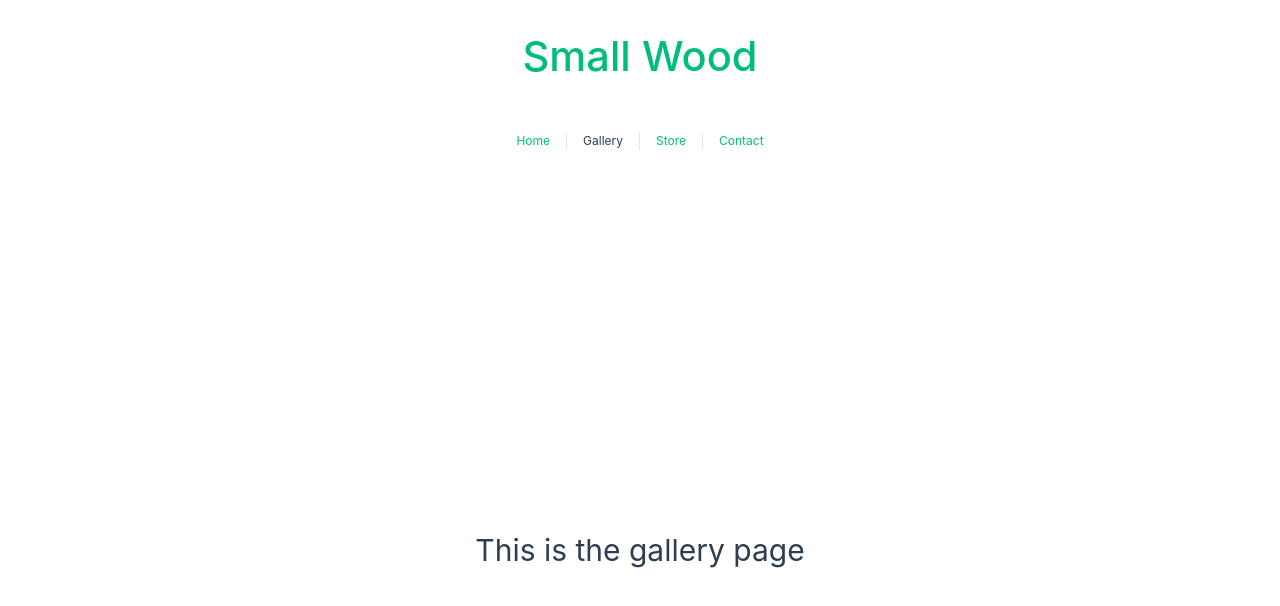
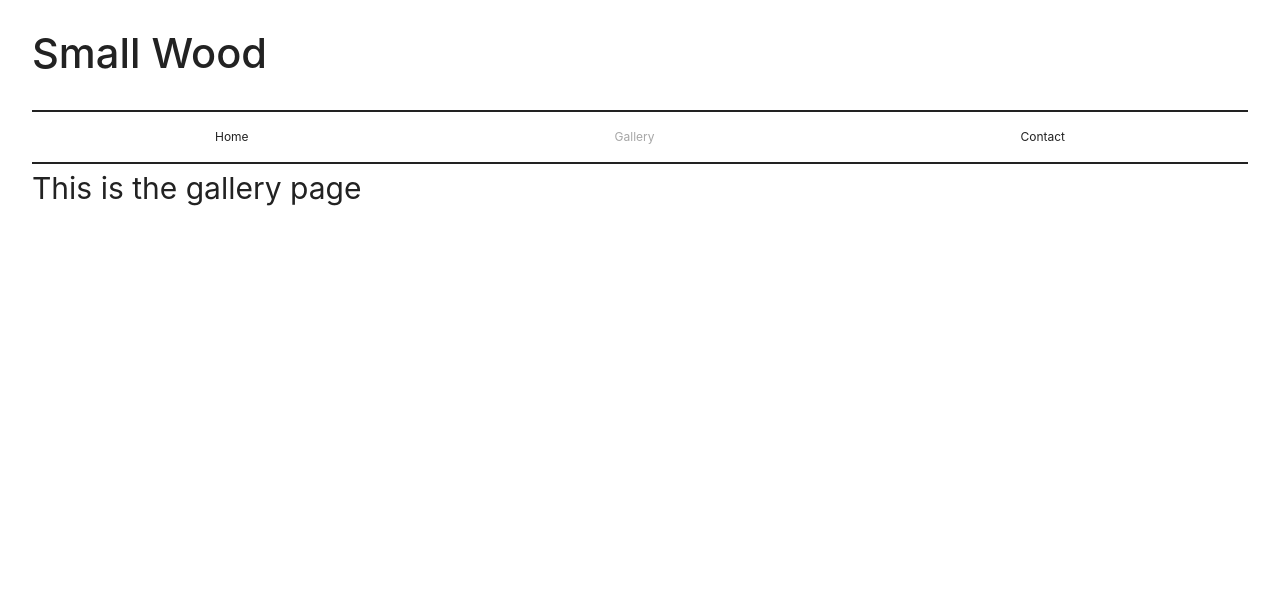
Before and after one commit to jksmall0631/jksmall0631.github.io, a Vue app: page /gallery in a window 1280 px wide. Shown: the top 606 px of the page. Built offline with nearby package versions, Linux system fonts and the light colour scheme.

Commit message:
Create contact me page and change build path

```diff
--- a/jsconfig.json
+++ b/jsconfig.json
@@ -4,5 +4,5 @@
       "@/*": ["./src/*"]
     }
   },
-  "exclude": ["node_modules", "dist"]
+  "exclude": ["node_modules", "docs"]
 }
--- a/package.json
+++ b/package.json
@@ -14,6 +14,7 @@
     "format": "prettier --write src/"
   },
   "dependencies": {
+    "@emailjs/browser": "^4.4.1",
     "pinia": "^2.3.0",
     "vue": "^3.5.13",
     "vue-router": "^4.5.0"
--- a/src/App.vue
+++ b/src/App.vue
@@ -11,7 +11,6 @@ import Title from './components/Title.vue'
       <nav>
         <RouterLink to="/">Home</RouterLink>
         <RouterLink to="/gallery">Gallery</RouterLink>
-        <RouterLink to="/store">Store</RouterLink>
         <RouterLink to="/contact">Contact</RouterLink>
       </nav>
     </div>
@@ -27,14 +26,16 @@ header {
 }
 
 nav {
+  display: flex;
+  justify-content: space-between;
   width: 100%;
   font-size: 12px;
   text-align: center;
-  margin-top: 2rem;
+  margin-top: 1rem;
 }
 
 nav a.router-link-exact-active {
-  color: var(--color-text);
+  color: var(--color-link-text-active);
 }
 
 nav a.router-link-exact-active:hover {
@@ -43,11 +44,9 @@ nav a.router-link-exact-active:hover {
 
 nav a {
   display: inline-block;
-  padding: 0 1rem;
-  border-left: 1px solid var(--color-border);
-}
-
-nav a:first-of-type {
-  border: 0;
+  flex-grow: 1;
+  padding: 1rem 1rem;
+  border-top: 2px solid var(--color-border);
+  border-bottom: 2px solid var(--color-border);
 }
 </style>
--- a/src/assets/base.css
+++ b/src/assets/base.css
@@ -8,46 +8,20 @@
   --vt-c-black-soft: #222222;
   --vt-c-black-mute: #282828;
 
-  --vt-c-indigo: #2c3e50;
-
-  --vt-c-divider-light-1: rgba(60, 60, 60, 0.29);
-  --vt-c-divider-light-2: rgba(60, 60, 60, 0.12);
-  --vt-c-divider-dark-1: rgba(84, 84, 84, 0.65);
-  --vt-c-divider-dark-2: rgba(84, 84, 84, 0.48);
-
-  --vt-c-text-light-1: var(--vt-c-indigo);
-  --vt-c-text-light-2: rgba(60, 60, 60, 0.66);
-  --vt-c-text-dark-1: var(--vt-c-white);
-  --vt-c-text-dark-2: rgba(235, 235, 235, 0.64);
+  --vt-c-text-light-1: rgba(116, 116, 116, 0.64);
 }
 
 /* semantic color variables for this project */
 :root {
-  --color-background: var(--vt-c-white);
-  --color-background-soft: var(--vt-c-white-soft);
-  --color-background-mute: var(--vt-c-white-mute);
+  --color-background: var(--vt-c-white-soft);
 
-  --color-border: var(--vt-c-divider-light-2);
-  --color-border-hover: var(--vt-c-divider-light-1);
+  --color-border: var(--vt-c-black-soft);
 
-  --color-heading: var(--vt-c-text-light-1);
-  --color-text: var(--vt-c-text-light-1);
+  --color-link-text-active: var(--vt-c-text-light-1);
+
+  --color-text: var(--vt-c-black-soft);
 
   --section-gap: 160px;
-}
-
-@media (prefers-color-scheme: dark) {
-  :root {
-    --color-background: var(--vt-c-black);
-    --color-background-soft: var(--vt-c-black-soft);
-    --color-background-mute: var(--vt-c-black-mute);
-
-    --color-border: var(--vt-c-divider-dark-2);
-    --color-border-hover: var(--vt-c-divider-dark-1);
-
-    --color-heading: var(--vt-c-text-dark-1);
-    --color-text: var(--vt-c-text-dark-2);
-  }
 }
 
 *,
@@ -61,7 +35,6 @@
 body {
   min-height: 100vh;
   color: var(--color-text);
-  background: var(--color-background);
   transition:
     color 0.5s,
     background-color 0.5s;
--- a/src/assets/main.css
+++ b/src/assets/main.css
@@ -10,20 +10,13 @@
 a,
 .green {
   text-decoration: none;
-  color: hsla(160, 100%, 37%, 1);
+  color: var(--text-color);
   transition: 0.4s;
   padding: 3px;
 }
 
 @media (hover: hover) {
   a:hover {
-    background-color: hsla(160, 100%, 37%, 0.2);
+    background-color: hsla(0deg 0% 61.92% / 20%);
   }
 }
-
-@media (min-width: 1024px) {
-  body {
-    display: flex;
-    place-items: center;
-  }
-}
--- a/src/components/Title.vue
+++ b/src/components/Title.vue
@@ -9,7 +9,7 @@ defineProps({
 
 <template>
   <div class="title">
-    <h1 class="green">{{ msg }}</h1>
+    <h1>{{ msg }}</h1>
   </div>
 </template>
 
@@ -24,9 +24,4 @@ h1 {
 h3 {
   font-size: 1.2rem;
 }
-
-.title h1,
-.title h3 {
-  text-align: center;
-}
 </style>
--- a/src/router/index.js
+++ b/src/router/index.js
@@ -18,14 +18,6 @@ const router = createRouter({
       component: () => import('../views/GalleryView.vue'),
     },
     {
-      path: '/store',
-      name: 'store',
-      // route level code-splitting
-      // this generates a separate chunk (About.[hash].js) for this route
-      // which is lazy-loaded when the route is visited.
-      component: () => import('../views/StoreView.vue'),
-    },
-    {
       path: '/contact',
       name: 'contact',
       // route level code-splitting
--- a/src/views/ContactView.vue
+++ b/src/views/ContactView.vue
@@ -1,13 +1,72 @@
 <template>
   <div class="contact">
-    <h1>This is the contact page</h1>
+    <h1 class="header">Contact Me</h1>
+    <form
+      class="form"
+      ref="form"
+      @submit.prevent="sendEmail"
+    >
+      <label>Name</label>
+      <input type="text" name="user_name">
+      <label>Email</label>
+      <input type="email" name="user_email">
+      <label>Message</label>
+      <textarea name="message"></textarea>
+      <input type="submit" value="Send">
+    </form>
   </div>
 </template>
+
+<script>
+import emailjs from '@emailjs/browser';
+
+export default {
+  methods: {
+    sendEmail() {
+      emailjs
+        .sendForm('service_hibrb5q', 'template_yise02r', this.$refs.form, {
+          publicKey: 'scPUUaLFPYnDb99n9',
+        })
+        .then(
+          () => {
+            console.log('SUCCESS!');
+          },
+          (error) => {
+            console.log('FAILED...', error.text);
+          },
+        );
+    },
+  },
+};
+</script>
 
 <style>
 .contact {
   min-height: 100vh;
-  display: flex;
   align-items: center;
 }
+
+.form {
+  display: grid;
+  margin: auto;
+  max-width: 500px;
+}
+
+.form input, .form textarea {
+  margin-bottom: 15px;
+}
+
+.form textarea {
+  height: 100px;
+  resize: none;
+}
+
+.form input:last-child {
+  height: 30px;
+}
+
+.header {
+  margin-top: 25px;
+  text-align: center;
+}
 </style>
--- a/src/views/GalleryView.vue
+++ b/src/views/GalleryView.vue
@@ -7,7 +7,6 @@
 <style>
 .gallery {
   min-height: 100vh;
-  display: flex;
   align-items: center;
 }
 </style>
--- a/src/views/HomeView.vue
+++ b/src/views/HomeView.vue
@@ -7,7 +7,6 @@
 <style>
 .home {
   min-height: 100vh;
-  display: flex;
   align-items: center;
   width: 100%;
 }
--- a/src/views/StoreView.vue
+++ /dev/null
@@ -1,13 +0,0 @@
-<template>
-  <div class="store">
-    <h1>This is the store page</h1>
-  </div>
-</template>
-
-<style>
-.store {
-  min-height: 100vh;
-  display: flex;
-  align-items: center;
-}
-</style>
--- a/vite.config.js
+++ b/vite.config.js
@@ -17,4 +17,8 @@ export default defineConfig({
       '@': fileURLToPath(new URL('./src', import.meta.url))
     },
   },
+  build: {
+    outDir: './docs',
+    emptyOutDir: true, // also necessary
+  }
 })
```
Also changed, not shown: 16 other files (tests, documents, lock files or other folders).
